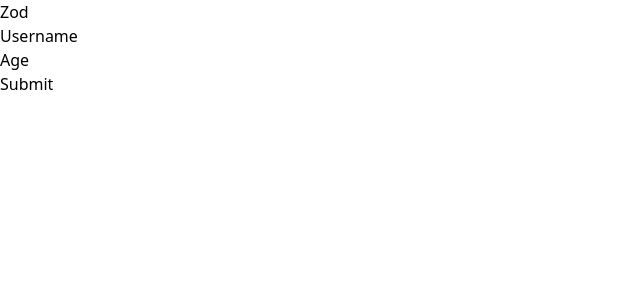
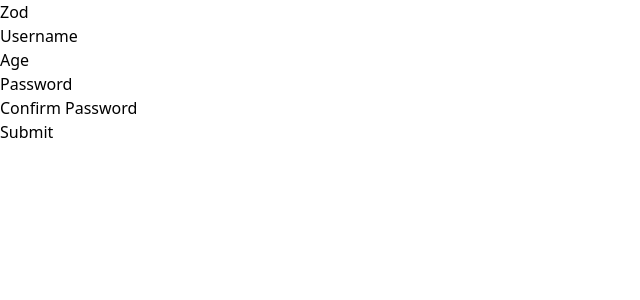
Before and after one commit to muhammadderic/hello-ts-next, a Next.js app: page / in a window 1280 px wide. Shown: the top 300 px of the page, without its empty margins (0-640 px from the left). Built offline with nearby package versions, Linux system fonts and the light colour scheme.

Commit message:
Add zod refining data form password confirmation

```diff
--- a/src/components/SchemaDef.tsx
+++ b/src/components/SchemaDef.tsx
@@ -7,16 +7,30 @@
 const formSchema = z.object({
   username: z.string().min(3, 'Username must be at least 3 characters'),
   age: z.number().min(18, 'You must be at least 18 years old'),
+
+  // Schema with refine method for custom validation
+  password: z.string().min(6, 'Password must be at least 6 characters'),
+  confirmPassword: z.string(),
+}).refine((data) => data.password === data.confirmPassword, {
+  message: "Passwords don't match",
+  path: ['confirmPassword'], // This specifies where the error should appear
 });
 
 // Define the shape of error messages
 type FormErrors = {
   username?: string[];
   age?: string[];
+  password?: string[];
+  confirmPassword?: string[];
 };
 
 export default function SchemaDef() {
-  const [formData, setFormData] = useState({ username: '', age: '' });
+  const [formData, setFormData] = useState({
+    username: '',
+    age: '',
+    password: '',
+    confirmPassword: ''
+  });
   const [errors, setErrors] = useState<FormErrors>({});
 
   const handleChange = (e: React.ChangeEvent<HTMLInputElement>) => {
@@ -34,6 +48,8 @@
       const parsedData = formSchema.parse({
         username: formData.username,
         age: Number(formData.age),
+        password: formData.password,
+        confirmPassword: formData.confirmPassword,
       });
       console.log('Valid data:', parsedData);
       setErrors({});
@@ -69,6 +85,28 @@
         {errors.age && <p>{errors.age[0]}</p>}
       </div>
 
+      <div>
+        <label htmlFor="password">Password</label>
+        <input
+          type="password"
+          name="password"
+          value={formData.password}
+          onChange={handleChange}
+        />
+        {errors.password && <p>{errors.password[0]}</p>}
+      </div>
+
+      <div>
+        <label htmlFor="confirmPassword">Confirm Password</label>
+        <input
+          type="password"
+          name="confirmPassword"
+          value={formData.confirmPassword}
+          onChange={handleChange}
+        />
+        {errors.confirmPassword && <p>{errors.confirmPassword[0]}</p>}
+      </div>
+
       <button type="submit">Submit</button>
     </form>
   );
```
